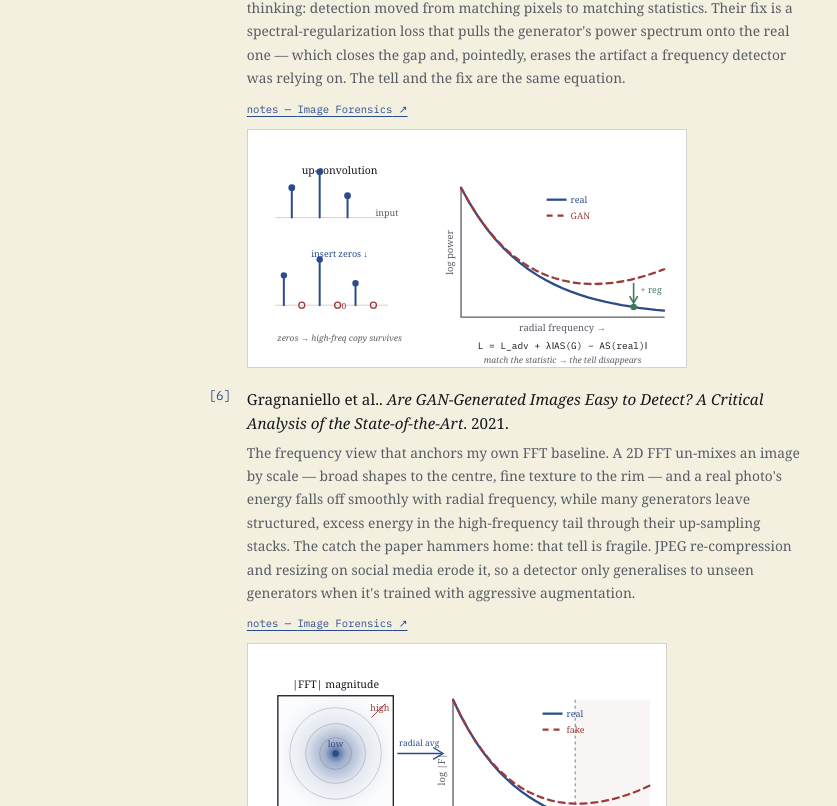
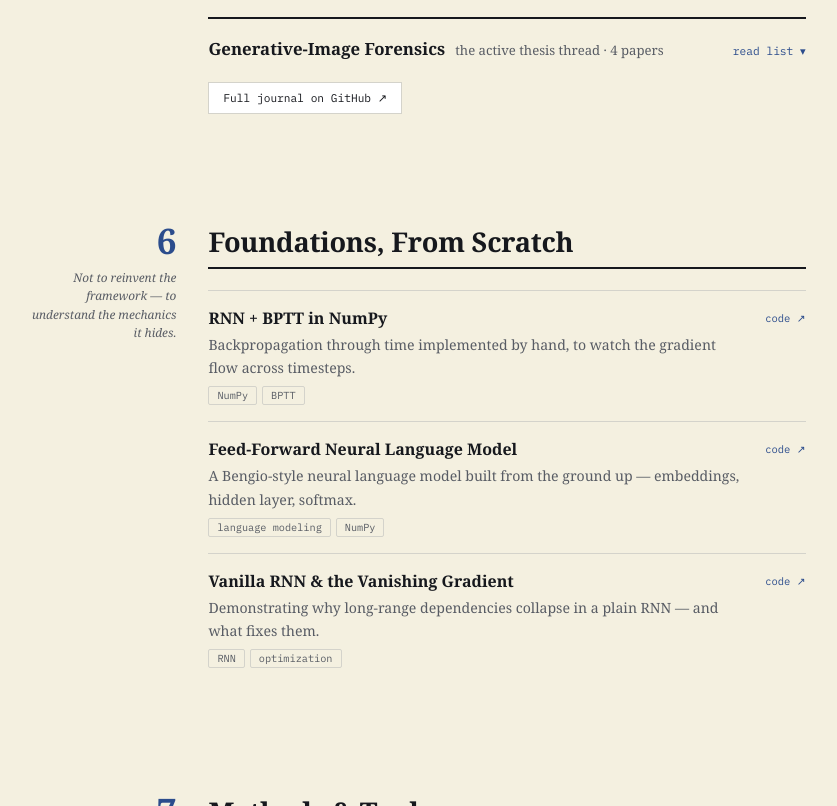
Before and after one commit to Atharvax16/Portfolio, a React (Vite) app: page / in a window 1280 px wide. Shown: the part 7374-8180 px from the top of the page, without its empty margins (224-1061 px from the left). Built offline with nearby package versions, Linux system fonts and the light colour scheme.

Commit message:
paper section genai forensics

```diff
--- a/src/App.jsx
+++ b/src/App.jsx
@@ -33,11 +33,44 @@ function SecTitle({ children }) {
   );
 }
 
+/* One reading-log reference — `n` is the stable citation number (1-based). */
+function RefItem({ r, n }) {
+  return (
+    <div id={`ref-${n}`} className="ref" style={{ display: "grid", gridTemplateColumns: "2rem 1fr", gap: "0.4rem" }}>
+      <div style={{ ...MONO, fontSize: "0.8rem", color: P.accent }}>[{n}]</div>
+      <div>
+        <div style={{ ...BODY, fontSize: "0.95rem", color: P.ink, lineHeight: 1.6 }}>
+          {r.authors}. <i>{r.paper}</i>. {r.year}.
+          {r.hasNotebook && <span style={{ ...MONO, fontSize: "0.58rem", color: P.accent, border: `1px solid ${P.accent}55`, padding: "0 6px", marginLeft: 8, verticalAlign: "middle" }}>+ notebook</span>}
+        </div>
+        <p style={{ ...BODY, fontSize: "0.86rem", color: P.sub, lineHeight: 1.7, margin: "5px 0 6px", textWrap: "pretty" }}>{r.takeaway}</p>
+        <a href={r.link} target="_blank" rel="noopener noreferrer" style={{ ...MONO, fontSize: "0.66rem", color: P.accent, textDecoration: "underline", textUnderlineOffset: 3 }}>notes — {r.area} ↗</a>
+        {r.sketch === "attention" && (
+          <figure style={{ margin: "0.7rem 0 0", maxWidth: 360, border: `1px solid ${P.line}`, background: P.paper2 }}>
+            <SketchAttention />
+          </figure>
+        )}
+        {r.sketch === "fft" && (
+          <figure style={{ margin: "0.7rem 0 0", maxWidth: 420, border: `1px solid ${P.line}`, background: P.paper2 }}>
+            <div style={{ aspectRatio: "420 / 230" }}><SketchFFT /></div>
+          </figure>
+        )}
+        {r.sketch === "spectral" && (
+          <figure style={{ margin: "0.7rem 0 0", maxWidth: 440, border: `1px solid ${P.line}`, background: P.paper2 }}>
+            <div style={{ aspectRatio: "440 / 238" }}><SketchSpectral /></div>
+          </figure>
+        )}
+      </div>
+    </div>
+  );
+}
+
 export default function App() {
   const [active, setActive] = useState(0);
   const [matrix, setMatrix] = useState(false);
   const [eggC, setEggC] = useState(0);
   const [openProject, setOpenProject] = useState(null);
+  const [showForensics, setShowForensics] = useState(false);
 
   useEffect(() => {
     const obs = new IntersectionObserver((entries) => {
@@ -53,6 +86,13 @@ export default function App() {
   const link = { ...MONO, color: P.accent, textDecoration: "underline", textUnderlineOffset: 3, textDecorationThickness: "1px" };
   const chip = { ...MONO, fontSize: "0.64rem", color: P.sub, border: `1px solid ${P.line}`, borderRadius: 2, padding: "2px 8px" };
   const noteTxt = { ...BODY, fontSize: "0.74rem", color: P.sub, lineHeight: 1.55, fontStyle: "italic" };
+
+  /* Reading log splits into the fixed foundational trio (kept inline) and the
+     growing generative-image-forensics thread (tucked behind a toggle). `n` is
+     the stable 1-based citation number the Abstract's <Cite> links point at. */
+  const readingNumbered = READING_LOG.map((r, i) => ({ ...r, n: i + 1 }));
+  const foundationalReading = readingNumbered.filter((r) => r.area !== "Image Forensics");
+  const forensicsReading = readingNumbered.filter((r) => r.area === "Image Forensics");
 
   const Cite = ({ n }) => (
     <a href={`#ref-${n}`} style={{ ...MONO, fontSize: "0.78em", color: P.accent, textDecoration: "none" }}>[{n}]</a>
@@ -247,34 +287,9 @@ export default function App() {
         <Section id="Reading" num="5" note={<p style={noteTxt}>The <a href={TIL_REPO} target="_blank" rel="noopener noreferrer" className="body-link">til</a> journal — papers read in my own words, with notebooks where the idea needs to be felt.</p>}>
           <SecTitle>Reading &amp; Reproductions</SecTitle>
           <div style={{ display: "flex", flexDirection: "column", gap: "1.2rem" }}>
-            {READING_LOG.map((r, i) => (
+            {foundationalReading.map((r, i) => (
               <Rv key={r.paper} delay={i * 0.05}>
-                <div id={`ref-${i + 1}`} className="ref" style={{ display: "grid", gridTemplateColumns: "2rem 1fr", gap: "0.4rem" }}>
-                  <div style={{ ...MONO, fontSize: "0.8rem", color: P.accent }}>[{i + 1}]</div>
-                  <div>
-                    <div style={{ ...BODY, fontSize: "0.95rem", color: P.ink, lineHeight: 1.6 }}>
-                      {r.authors}. <i>{r.paper}</i>. {r.year}.
-                      {r.hasNotebook && <span style={{ ...MONO, fontSize: "0.58rem", color: P.accent, border: `1px solid ${P.accent}55`, padding: "0 6px", marginLeft: 8, verticalAlign: "middle" }}>+ notebook</span>}
-                    </div>
-                    <p style={{ ...BODY, fontSize: "0.86rem", color: P.sub, lineHeight: 1.7, margin: "5px 0 6px", textWrap: "pretty" }}>{r.takeaway}</p>
-                    <a href={r.link} target="_blank" rel="noopener noreferrer" style={{ ...MONO, fontSize: "0.66rem", color: P.accent, textDecoration: "underline", textUnderlineOffset: 3 }}>notes — {r.area} ↗</a>
-                    {r.sketch === "attention" && (
-                      <figure style={{ margin: "0.7rem 0 0", maxWidth: 360, border: `1px solid ${P.line}`, background: P.paper2 }}>
-                        <SketchAttention />
-                      </figure>
-                    )}
-                    {r.sketch === "fft" && (
-                      <figure style={{ margin: "0.7rem 0 0", maxWidth: 420, border: `1px solid ${P.line}`, background: P.paper2 }}>
-                        <div style={{ aspectRatio: "420 / 230" }}><SketchFFT /></div>
-                      </figure>
-                    )}
-                    {r.sketch === "spectral" && (
-                      <figure style={{ margin: "0.7rem 0 0", maxWidth: 440, border: `1px solid ${P.line}`, background: P.paper2 }}>
-                        <div style={{ aspectRatio: "440 / 238" }}><SketchSpectral /></div>
-                      </figure>
-                    )}
-                  </div>
-                </div>
+                <RefItem r={r} n={r.n} />
               </Rv>
             ))}
           </div>
@@ -291,7 +306,34 @@ export default function App() {
               </figcaption>
             </figure>
           </Rv>
+
+          {/* Generative-image forensics — the active thesis thread, kept behind a toggle
+              so the front page stays short as the reading list grows. */}
           <Rv delay={0.16}>
+            <div style={{ marginTop: "1.8rem", borderTop: `2px solid ${P.ink}`, paddingTop: "1.1rem" }}>
+              <button
+                onClick={() => setShowForensics((v) => !v)}
+                aria-expanded={showForensics}
+                aria-controls="forensics-reading"
+                style={{ width: "100%", display: "flex", alignItems: "baseline", justifyContent: "space-between", gap: "1rem", background: "transparent", border: "none", padding: 0, cursor: "pointer", textAlign: "left" }}
+              >
+                <span>
+                  <span style={{ ...DISP, fontWeight: 600, fontSize: "1.05rem", color: P.ink }}>Generative-Image Forensics</span>
+                  <span style={{ ...BODY, fontSize: "0.82rem", color: P.sub, marginLeft: 10 }}>the active thesis thread · {forensicsReading.length} papers</span>
+                </span>
+                <span style={{ ...MONO, fontSize: "0.7rem", color: P.accent, flexShrink: 0, whiteSpace: "nowrap" }}>{showForensics ? "hide ▴" : "read list ▾"}</span>
+              </button>
+              {showForensics && (
+                <div id="forensics-reading" style={{ display: "flex", flexDirection: "column", gap: "1.2rem", marginTop: "1.2rem", animation: "fadeUp 0.4s ease both" }}>
+                  {forensicsReading.map((r) => (
+                    <RefItem key={r.paper} r={r} n={r.n} />
+                  ))}
+                </div>
+              )}
+            </div>
+          </Rv>
+
+          <Rv delay={0.18}>
             <a href={TIL_REPO} target="_blank" rel="noopener noreferrer" style={{ ...MONO, fontSize: "0.7rem", color: P.ink, textDecoration: "none", border: `1px solid ${P.line}`, padding: "8px 14px", display: "inline-block", marginTop: "1.4rem", background: P.paper2 }}>Full journal on GitHub ↗</a>
           </Rv>
         </Section>
```
